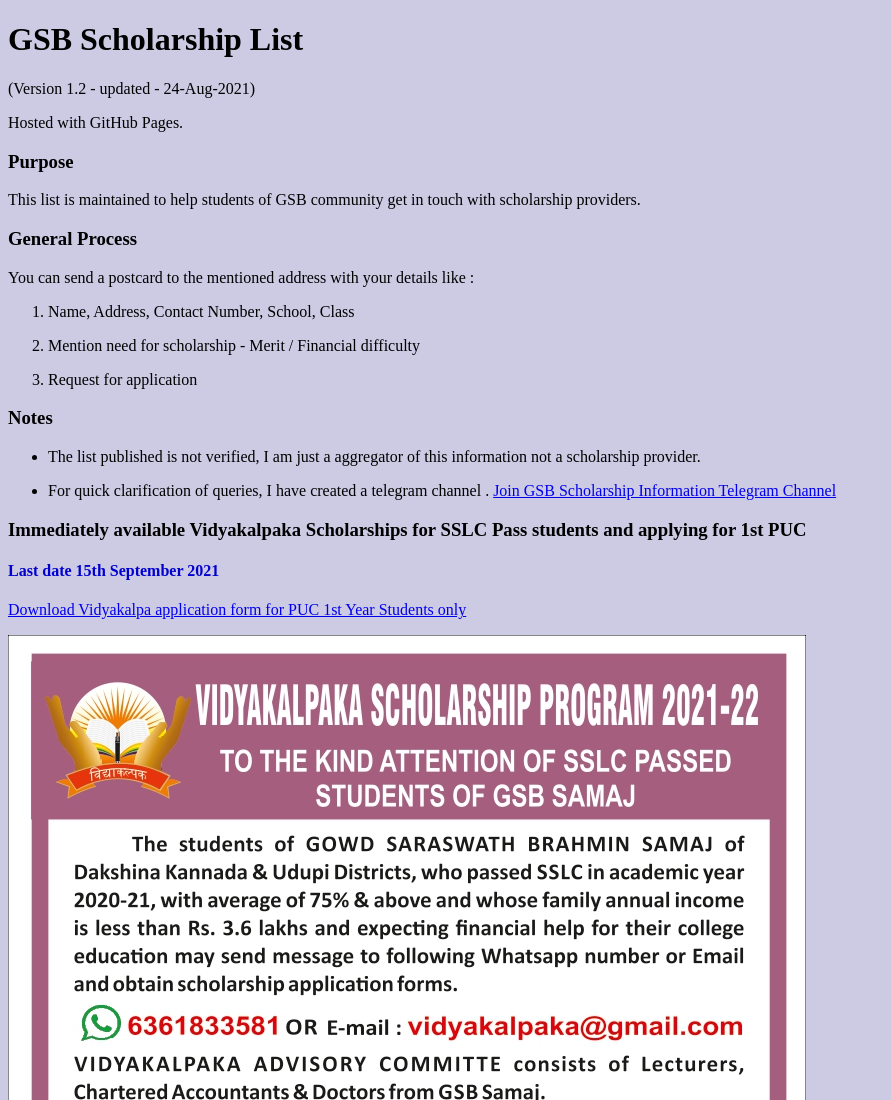
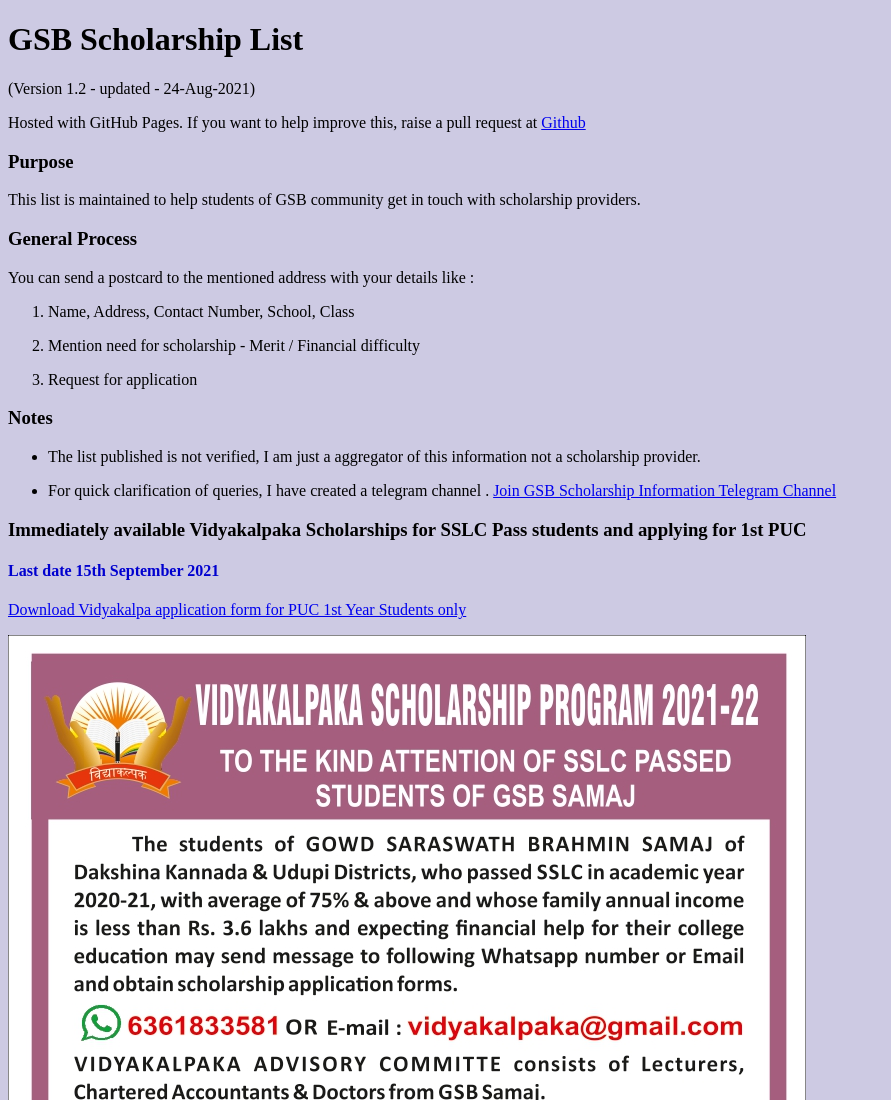
Before and after one commit to gsb-scholarship/gsb-scholarship.github.io, a plain HTML site: page index.html in a window 1280 px wide. Shown: the top 1100 px of the page, without its empty margins (0-891 px from the left). Drawn offline with Linux system fonts and the light colour scheme.

Commit message:
Contribution details

```diff
--- a/index.html
+++ b/index.html
@@ -50,7 +50,7 @@
 <body style="background-color:rgba(148, 140, 194, 0.459);">
     <h1>GSB Scholarship List</h1>
     <p>(Version 1.2 - updated - 24-Aug-2021)</p>
-    <p>Hosted with GitHub Pages.</p>
+    <p>Hosted with GitHub Pages. If you want to help improve this, raise a pull request at <a href="https://github.com/gsb-scholarship/gsb-scholarship.github.io.git">Github</a></p>
 
     <h3>Purpose</h3>
     <p>This list is maintained to help students of GSB community get in touch with scholarship providers.</p>
```
